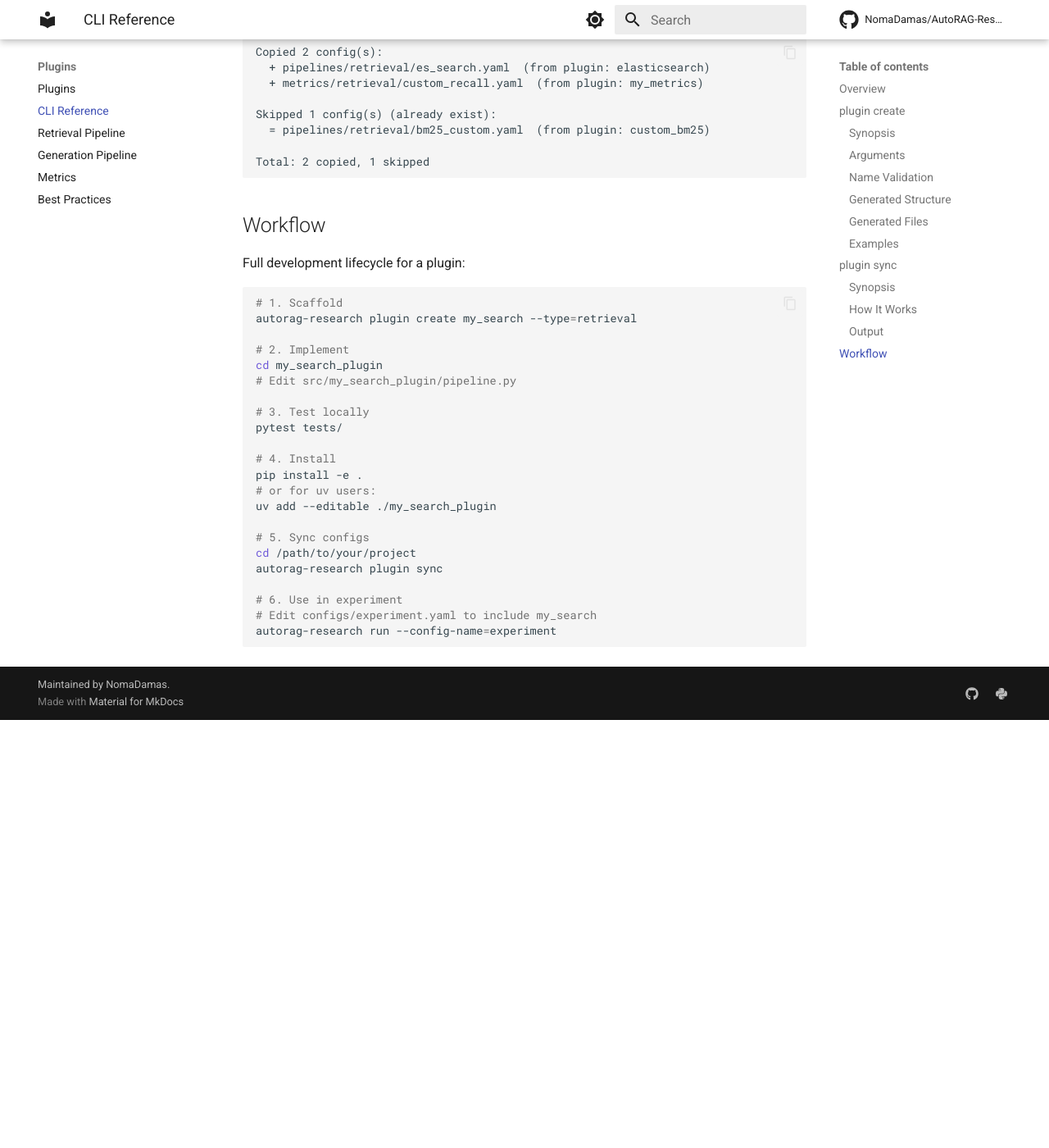
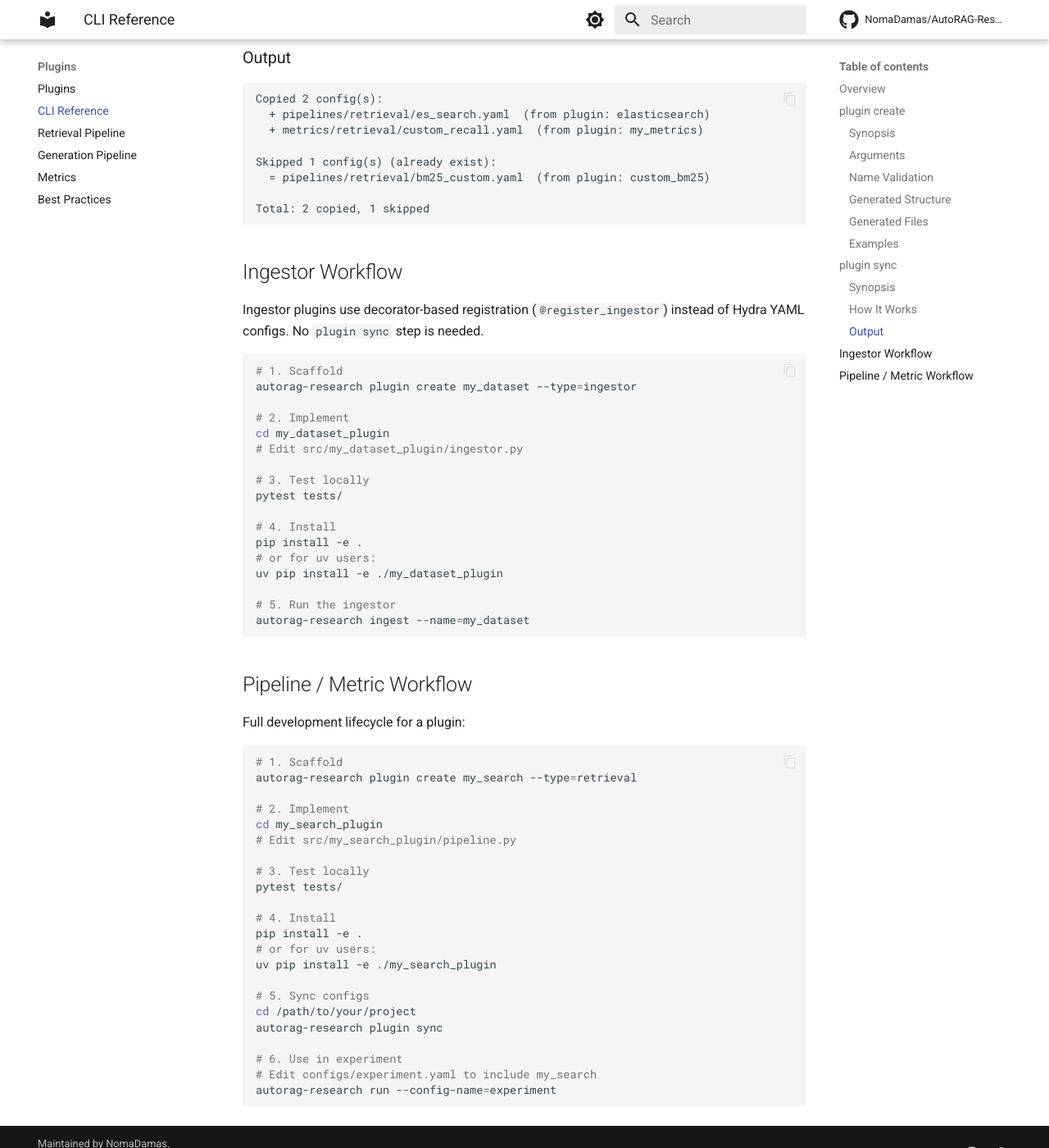
Before and after one commit to NomaDamas/AutoRAG-Research, an MkDocs documentation site: the page built from docs/plugins/cli.md, in a window 1280 px wide and 1400 px high, scrolled down 2605 px. Shown: the whole window at 82% size. Built offline with MkDocs 1.6.1 and Material for MkDocs 9.7.7, drawn with Linux system fonts in a browser that asks for light colours; comment, search, counter and statistics services are not loaded; before the commit the page ends 3483 px from its top, so only the background shows below that; some of the changed text lies outside the part shown.

Commit message:
Support custom ingestor plugin scaffolding and documentation (#293)
* add create plugin 'ingestor' support

* fix: point ingestor entry_point to module instead of package

The generated pyproject.toml entry_point was pointing to the package
(__init__.py) instead of the ingestor module, so ep.load() would never
trigger the @register_ingestor decorator.

Co-Authored-By: Claude Opus 4.6 <noreply@anthropic.com>

* Fix annotation bug and uv install description

---------

Co-authored-by: Claude Opus 4.6 <noreply@anthropic.com>

````diff
--- a/docs/plugins/cli.md
+++ b/docs/plugins/cli.md
@@ -23,7 +23,7 @@ autorag-research plugin create NAME --type=TYPE
 | Argument | Required | Description |
 |----------|----------|-------------|
 | `NAME` | Yes | Plugin name (lowercase letters, digits, underscores only. Must start with a letter.) |
-| `--type`, `-t` | Yes | Plugin type: `retrieval`, `generation`, `metric_retrieval`, `metric_generation` |
+| `--type`, `-t` | Yes | Plugin type: `retrieval`, `generation`, `metric_retrieval`, `metric_generation`, `ingestor` |
 
 ### Name Validation
 
@@ -77,6 +77,9 @@ autorag-research plugin create my_recall --type=metric_retrieval
 
 # Generation metric plugin
 autorag-research plugin create my_bleu --type=metric_generation
+
+# Ingestor plugin
+autorag-research plugin create my_dataset --type=ingestor
 ```
 
 ## plugin sync
@@ -110,7 +113,32 @@ Skipped 1 config(s) (already exist):
 Total: 2 copied, 1 skipped
 ```
 
-## Workflow
+## Ingestor Workflow
+
+Ingestor plugins use decorator-based registration (`@register_ingestor`) instead of
+Hydra YAML configs. No `plugin sync` step is needed.
+
+```bash
+# 1. Scaffold
+autorag-research plugin create my_dataset --type=ingestor
+
+# 2. Implement
+cd my_dataset_plugin
+# Edit src/my_dataset_plugin/ingestor.py
+
+# 3. Test locally
+pytest tests/
+
+# 4. Install
+pip install -e .
+# or for uv users:
+uv pip install -e ./my_dataset_plugin
+
+# 5. Run the ingestor
+autorag-research ingest --name=my_dataset
+```
+
+## Pipeline / Metric Workflow
 
 Full development lifecycle for a plugin:
 
@@ -128,7 +156,7 @@ pytest tests/
 # 4. Install
 pip install -e .
 # or for uv users:
-uv add --editable ./my_search_plugin
+uv pip install -e ./my_search_plugin
 
 # 5. Sync configs
 cd /path/to/your/project
````
Also changed, not shown: ai_instructions/dataset_ingestor_workflow.md (+2 -2 lines), docs/plugins/best-practices.md (+25 -1 lines), docs/plugins/index.md (+25 -7 lines), 3 other files.
